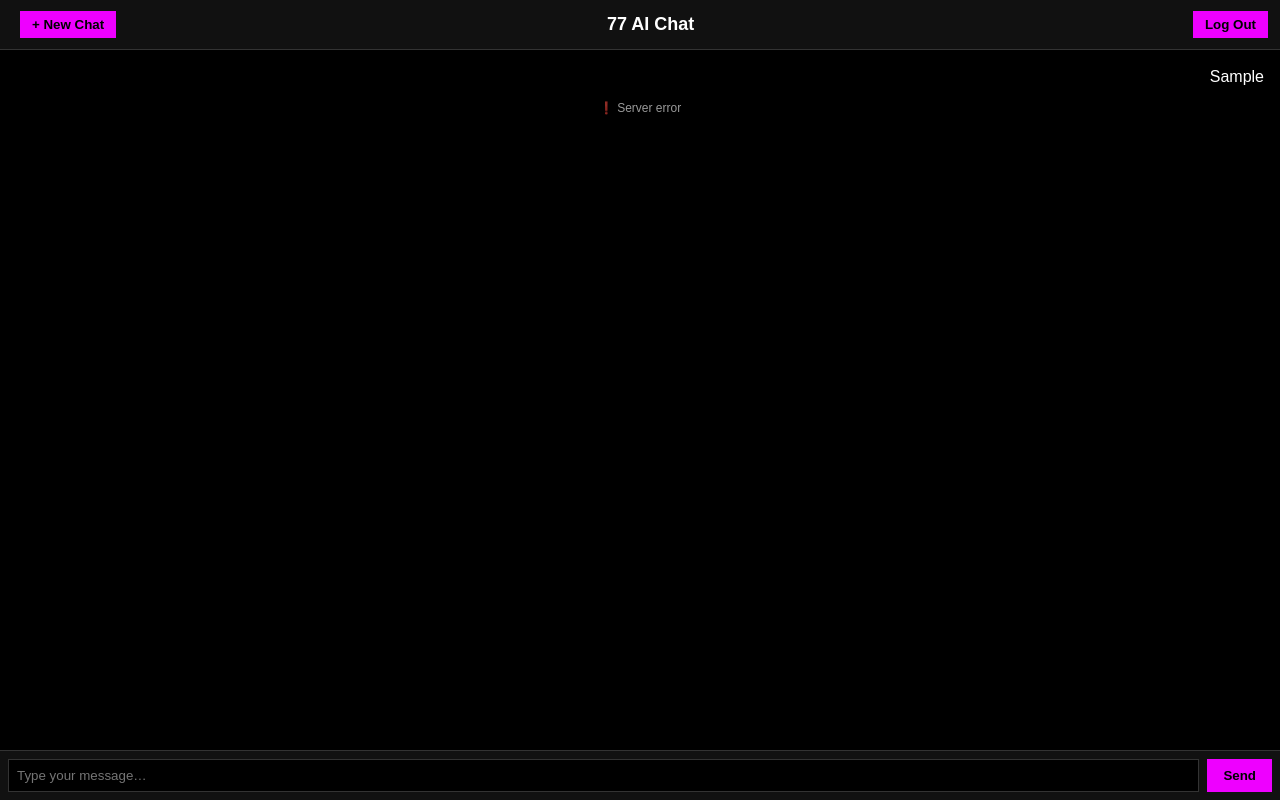
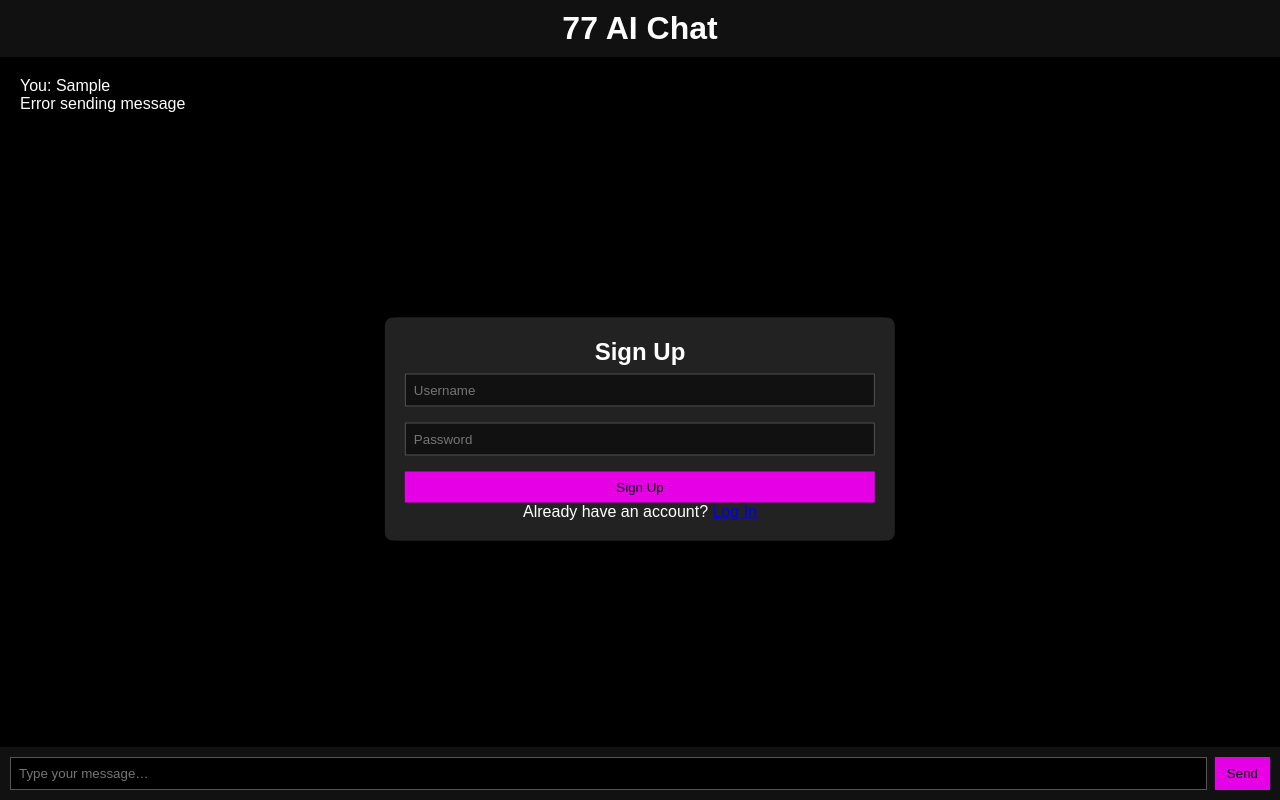
Before and after one commit to 7rosario7/77AI, a plain HTML site: page index.html in a window 1280 px wide. Both pictures are taken after typing "Sample" into the empty fields and a click on the button "Send". Drawn offline with Linux system fonts and the light colour scheme; no server answers.

Commit message:
UI & auth flow: login/signup UI, session CRUD, chat layout

```diff
--- a/index.html
+++ b/index.html
@@ -2,39 +2,53 @@
 <html lang="en">
 <head>
   <meta charset="UTF-8" />
-  <meta name="viewport" content="width=device-width,initial-scale=1" />
+  <meta name="viewport" content="width=device-width, initial-scale=1.0"/>
   <title>77 AI Chat</title>
   <link rel="stylesheet" href="/static/style.css" />
 </head>
 <body>
-  <header>
-    <button id="new-chat">+ New Chat</button>
+  <header id="top-bar">
+    <button id="new-chat-btn" class="hidden">+ New Chat</button>
     <h1>77 AI Chat</h1>
-    <button id="logout-btn">Log Out</button>
+    <div id="user-controls">
+      <button id="clear-btn" class="hidden">Clear</button>
+      <button id="logout-btn" class="hidden">Log Out</button>
+    </div>
   </header>
 
-  <!-- full‐screen login/signup overlay -->
-  <div id="auth-screen" class="overlay">
-    <form id="auth-form">
-      <h2 id="auth-title">Log In</h2>
-      <input type="text" id="username" placeholder="Username" required />
-      <input type="password" id="password" placeholder="Password" required />
-      <button type="submit" id="auth-submit">Log In</button>
-      <p id="toggle-auth">
-        <span id="alt-action">Don't have an account?</span>
-        <button type="button" id="toggle-btn">Sign Up</button>
-      </p>
-    </form>
-  </div>
+  <main>
+    <!-- Login Form -->
+    <section id="auth-section">
+      <div id="login-card" class="auth-card hidden">
+        <h2>Log In</h2>
+        <form id="login-form">
+          <input type="text" id="login-username" placeholder="Username" required />
+          <input type="password" id="login-password" placeholder="Password" required />
+          <button type="submit">Log In</button>
+        </form>
+        <p>Don't have an account? <a href="#" id="show-signup">Sign Up</a></p>
+      </div>
 
-  <!-- chat pane (hidden initially) -->
-  <div id="chat-screen">
-    <ul id="messages"></ul>
-    <form id="message-form">
-      <input type="text" id="message-input" placeholder="Type your message…" autocomplete="off" />
-      <button type="submit">Send</button>
-    </form>
-  </div>
+      <div id="signup-card" class="auth-card hidden">
+        <h2>Sign Up</h2>
+        <form id="signup-form">
+          <input type="text" id="signup-username" placeholder="Username" required />
+          <input type="password" id="signup-password" placeholder="Password" required />
+          <button type="submit">Sign Up</button>
+        </form>
+        <p>Already have an account? <a href="#" id="show-login">Log In</a></p>
+      </div>
+    </section>
+
+    <!-- Chat Area -->
+    <section id="chat-section" class="hidden">
+      <div id="chat-window"></div>
+      <div id="input-area">
+        <input type="text" id="user-input" placeholder="Type your message…" />
+        <button id="send-btn">Send</button>
+      </div>
+    </section>
+  </main>
 
   <script src="/static/script.js"></script>
 </body>
--- a/static/script.js
+++ b/static/script.js
@@ -1,123 +1,128 @@
 document.addEventListener("DOMContentLoaded", init);
 
-let isSignup = false;
+function init() {
+  // wire up controls
+  document.getElementById("show-signup").onclick = showSignup;
+  document.getElementById("show-login").onclick  = showLogin;
+  document.getElementById("login-form").onsubmit    = handleLogin;
+  document.getElementById("signup-form").onsubmit   = handleSignup;
+  document.getElementById("new-chat-btn").onclick   = startNewChat;
+  document.getElementById("clear-btn").onclick      = clearChat;
+  document.getElementById("logout-btn").onclick     = logout;
+  document.getElementById("send-btn").onclick       = sendMessage;
 
-function init() {
-  const newChatBtn  = document.getElementById("new-chat");
-  const logoutBtn   = document.getElementById("logout-btn");
-  const overlay     = document.getElementById("auth-screen");
-  const form        = document.getElementById("auth-form");
-  const title       = document.getElementById("auth-title");
-  const submitBtn   = document.getElementById("auth-submit");
-  const toggleText  = document.getElementById("alt-action");
-  const toggleBtn   = document.getElementById("toggle-btn");
-  const chatScreen  = document.getElementById("chat-screen");
-  const messagesList= document.getElementById("messages");
-  const msgForm     = document.getElementById("message-form");
-  const msgInput    = document.getElementById("message-input");
-
-  // Show / hide header controls
-  function updateHeader(isLoggedIn) {
-    newChatBtn.style.display  = isLoggedIn ? "inline-block" : "none";
-    logoutBtn.style.display   = isLoggedIn ? "inline-block" : "none";
+  fetchMe();
 }
 
-  // Toggle overlay between Login / Signup
-  function showAuth() {
-    overlay.style.display     = "flex";
-    title.textContent         = isSignup ? "Sign Up" : "Log In";
-    submitBtn.textContent     = isSignup ? "Create Account" : "Log In";
-    toggleText.textContent    = isSignup
-      ? "Already have an account?"
-      : "Don't have an account?";
-    toggleBtn.textContent     = isSignup ? "Log In" : "Sign Up";
-  }
-
-  // Check session
 async function fetchMe() {
-    const resp = await fetch("/me", { credentials: "include" });
+  let resp = await fetch("/me", { credentials: "include" });
   if (resp.status === 401) {
-      updateHeader(false);
-      overlay.style.display   = "flex";
-      chatScreen.style.display= "none";
+    showLogin();   // default to login
   } else {
-      updateHeader(true);
-      overlay.style.display   = "none";
-      chatScreen.style.display= "flex";
-      loadHistory();
+    const { id } = await resp.json();
+    onLoggedIn(id);
   }
 }
 
-  toggleBtn.addEventListener("click", () => {
-    isSignup = !isSignup;
-    showAuth();
-  });
+function showLogin(e) {
+  if (e) e.preventDefault();
+  toggleSections("login");
+}
+function showSignup(e) {
+  if (e) e.preventDefault();
+  toggleSections("signup");
+}
 
-  form.addEventListener("submit", async e => {
+function toggleSections(mode) {
+  document.getElementById("login-card").classList.toggle("hidden", mode!=="login");
+  document.getElementById("signup-card").classList.toggle("hidden", mode!=="signup");
+  document.getElementById("chat-section").classList.add("hidden");
+}
+
+async function handleLogin(e) {
   e.preventDefault();
-    const url = isSignup ? "/signup" : "/login";
-    const res = await fetch(url, {
+  const u = document.getElementById("login-username").value,
+        p = document.getElementById("login-password").value;
+  let resp = await fetch("/login", {
     method: "POST",
     credentials: "include",
-      headers: { "Content-Type": "application/json" },
-      body: JSON.stringify({
-        username: form.username.value,
-        password: form.password.value
-      })
+    headers: {"Content-Type":"application/json"},
+    body: JSON.stringify({ username:u, password:p })
   });
-    if (res.ok) {
-      await fetchMe();
+  if (resp.ok) {
+    const { id } = await resp.json();
+    onLoggedIn(id);
   } else {
-      alert("Auth failed");
+    alert("Login failed");
   }
+}
+
+async function handleSignup(e) {
+  e.preventDefault();
+  const u = document.getElementById("signup-username").value,
+        p = document.getElementById("signup-password").value;
+  let resp = await fetch("/signup", {
+    method: "POST",
+    credentials: "include",
+    headers: {"Content-Type":"application/json"},
+    body: JSON.stringify({ username:u, password:p })
   });
+  if (resp.ok) {
+    onLoggedIn((await resp.json()).id);
+  } else {
+    alert("Signup failed");
+  }
+}
 
-  logoutBtn.addEventListener("click", async () => {
-    await fetch("/logout", { method: "POST", credentials: "include" });
+function onLoggedIn(userId) {
+  // show chat UI
+  document.getElementById("auth-section").classList.add("hidden");
+  document.getElementById("top-bar").querySelectorAll("button").forEach(b=>b.classList.remove("hidden"));
+  document.getElementById("chat-section").classList.remove("hidden");
+  document.getElementById("new-chat-btn").classList.remove("hidden");
+  document.getElementById("clear-btn").classList.remove("hidden");
+  document.getElementById("logout-btn").classList.remove("hidden");
+  startNewChat();
+}
+
+function startNewChat() {
+  clearChat();
+  appendSystemMessage("New chat started.");
+}
+
+function clearChat() {
+  document.getElementById("chat-window").innerHTML = "";
+}
+
+async function logout() {
+  await fetch("/logout", { method:"POST", credentials:"include" });
   window.location.reload();
-  });
+}
 
-  newChatBtn.addEventListener("click", () => {
-    messagesList.innerHTML = "";
-  });
+function appendSystemMessage(text) {
+  let d = document.createElement("div");
+  d.className = "system-msg";
+  d.textContent = text;
+  document.getElementById("chat-window").appendChild(d);
+}
 
-  msgForm.addEventListener("submit", async e => {
-    e.preventDefault();
-    const text = msgInput.value.trim();
-    if (!text) return;
-    appendMessage("user", text);
-    msgInput.value = "";
+async function sendMessage() {
+  const input = document.getElementById("user-input");
+  const txt = input.value.trim();
+  if (!txt) return;
+  appendSystemMessage(`You: ${txt}`);
+  input.value = "";
+
   const resp = await fetch("/chat", {
     method: "POST",
     credentials: "include",
-      headers: { "Content-Type": "application/json" },
-      body: JSON.stringify({ prompt: text })
+    headers: {"Content-Type":"application/json"},
+    body: JSON.stringify({ message: txt })
   });
   if (resp.ok) {
     const { reply } = await resp.json();
-      appendMessage("bot", reply);
+    appendSystemMessage(`AI: ${reply}`);
   } else {
-      appendMessage("system", "❗ Server error");
-    }
-  });
-
-  async function loadHistory() {
-    const resp = await fetch("/sessions", { credentials: "include" });
-    if (resp.ok) {
-      const sessions = await resp.json();
-      const last = sessions.slice(-1)[0]?.messages || [];
-      messagesList.innerHTML = "";
-      last.forEach(({ role, text }) => appendMessage(role, text));
+    appendSystemMessage("Error sending message");
   }
 }
-
-  function appendMessage(role, text) {
-    const li = document.createElement("li");
-    li.className   = role;
-    li.textContent = text;
-    messagesList.appendChild(li);
-    messagesList.scrollTop = messagesList.scrollHeight;
-  }
-
-  fetchMe();
-}
--- a/static/style.css
+++ b/static/style.css
@@ -1,52 +1,85 @@
-* { margin:0; padding:0; box-sizing:border-box; }
-html, body { height:100%; background:#000; color:#fff; font-family:sans-serif; }
+/* basic reset */
+* { margin: 0; padding: 0; box-sizing: border-box; }
 
-header {
-  position:fixed; top:0; left:0; right:0; height:50px;
-  background:#111; border-bottom:1px solid #333;
-  display:flex; align-items:center; padding:0 12px; z-index:10;
-}
-header h1 {
-  flex:1; text-align:center; font-size:18px;
-}
-header button {
-  background:#e0f; border:none; padding:6px 12px;
-  margin-left:8px; cursor:pointer; color:#000; font-weight:bold;
+body {
+  background: #000;
+  color: #fff;
+  font-family: Arial, sans-serif;
+  height: 100vh;
+  display: flex;
+  flex-direction: column;
 }
 
-.overlay {
-  position:fixed; top:50px; left:0; right:0; bottom:0;
-  background:rgba(0,0,0,0.9);
-  display:none; align-items:center; justify-content:center; z-index:9;
+header#top-bar {
+  display: flex;
+  align-items: center;
+  justify-content: space-between;
+  padding: 10px;
+  background: #111;
 }
-.overlay form {
-  background:#222; padding:20px; border-radius:6px;
-  width:90%; max-width:300px; text-align:center;
+header#top-bar h1 {
+  margin: 0 auto;
 }
-.overlay input, .overlay button[type="submit"] {
-  width:100%; margin:8px 0; padding:8px;
-  border:1px solid #444; background:#111; color:#fff;
+button {
+  background: #e500e5;
+  border: none;
+  padding: 8px 12px;
+  cursor: pointer;
+  color: #000;
+}
+button.hidden { display: none; }
+
+main {
+  flex: 1;
+  position: relative;
 }
 
-#chat-screen {
-  position:fixed; top:50px; bottom:0; left:0; right:0;
-  display:flex; flex-direction:column;
+/* Auth cards */
+.auth-card {
+  position: absolute;
+  top: 50%; left: 50%;
+  transform: translate(-50%, -50%);
+  background: #222;
+  padding: 20px;
+  border-radius: 8px;
+  text-align: center;
 }
-#messages {
-  flex:1; overflow-y:auto; list-style:none; padding:16px;
+.auth-card input {
+  width: 100%;
+  margin: 8px 0;
+  padding: 8px;
+  border: 1px solid #555;
+  background: #111;
+  color: #fff;
 }
-#messages li { margin-bottom:12px; line-height:1.4; }
-#messages li.user   { text-align:right; }
-#messages li.bot    { text-align:left; }
-#messages li.system { text-align:center; font-size:12px; opacity:.6; }
+.auth-card button {
+  width: 100%;
+  margin-top: 8px;
+}
 
-#message-form {
-  display:flex; border-top:1px solid #333; padding:8px; background:#111;
+/* Chat */
+#chat-section {
+  display: flex;
+  flex-direction: column;
+  height: 100%;
 }
-#message-input {
-  flex:1; padding:8px; border:1px solid #333; background:#000; color:#fff;
+#chat-window {
+  flex: 1;
+  overflow-y: auto;
+  padding: 20px;
 }
-#message-form button {
-  margin-left:8px; background:#e0f; border:none;
-  padding:8px 16px; cursor:pointer; color:#000; font-weight:bold;
+#input-area {
+  display: flex;
+  padding: 10px;
+  background: #111;
 }
+#input-area input {
+  flex: 1;
+  padding: 8px;
+  border: 1px solid #555;
+  background: #000;
+  color: #fff;
+}
+#input-area button {
+  margin-left: 8px;
+}
```
Also changed, not shown: 1 other file. Lines whose indentation alone changed are shown as unchanged.
